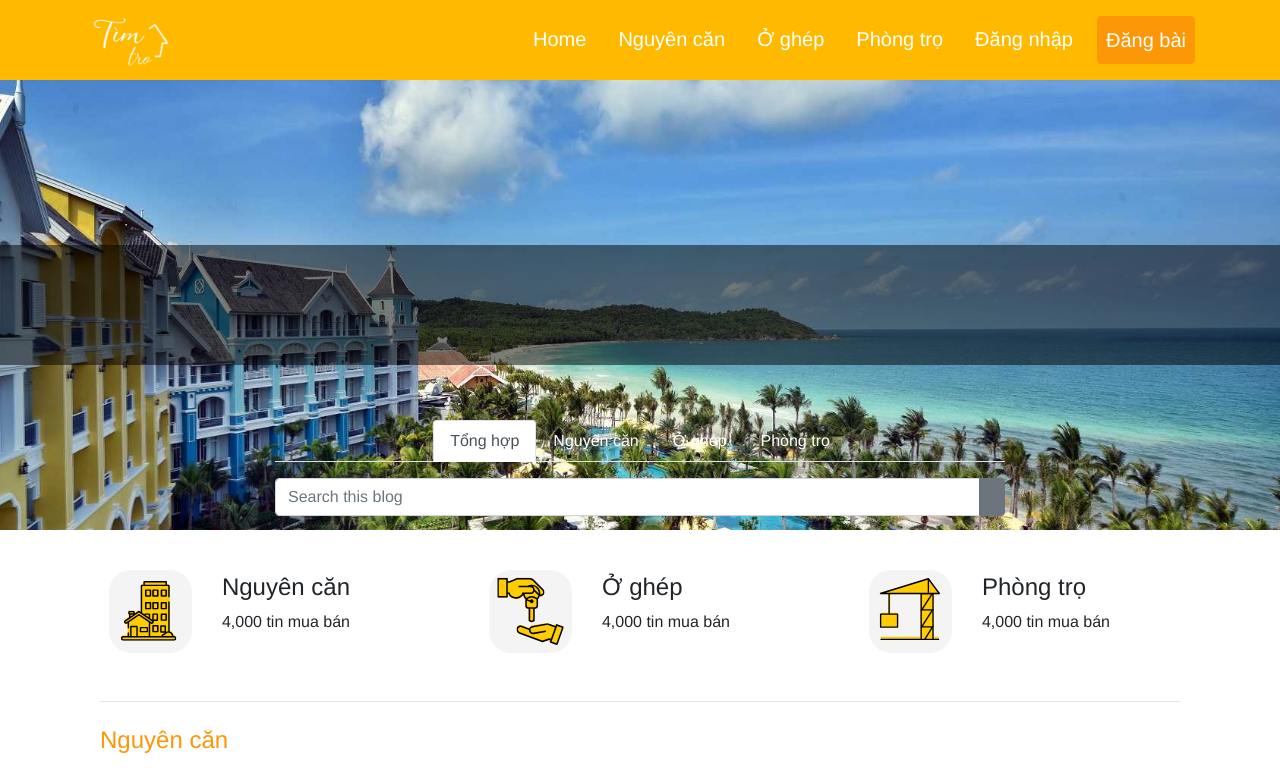
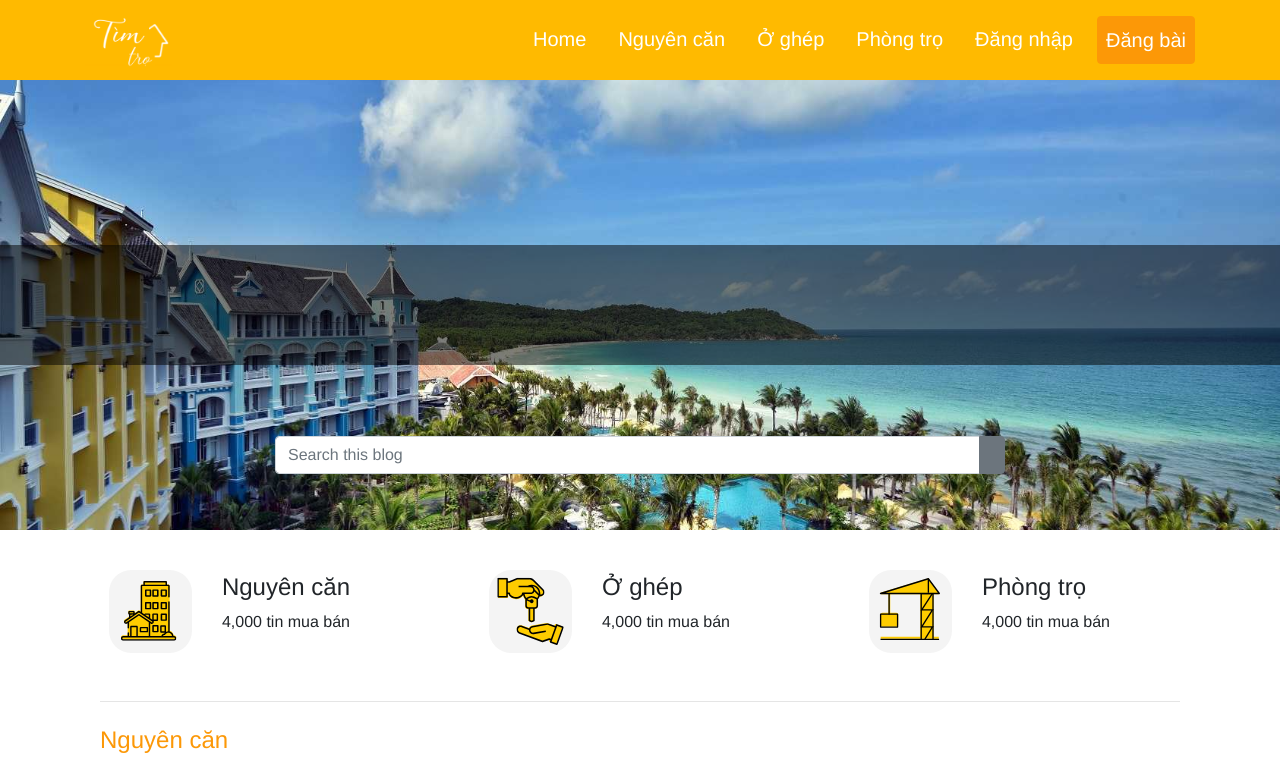
Before and after one commit to tamsalanghae/rento, a Vue app: page /home in a window 1280 px wide. Shown: the top 770 px of the page. Built offline with nearby package versions, Linux system fonts and the light colour scheme.

Commit message:
page router

```diff
--- a/src/components/Home.vue
+++ b/src/router/views/Home.vue
@@ -4,7 +4,7 @@
       <nav class="navbar navbar-expand-lg navbar-dark">
         <div class="container">
           <div class="d-flex justify-content-start">
-            <a class="navbar-brand" href="">
+            <a class="navbar-brand" href="Home">
               <img src="@/assets/img/logo.png" class="w-40">
 
             </a>
@@ -13,22 +13,22 @@
             <div class="collapse navbar-collapse" id="navb">
               <ul class="navbar-nav mr-auto">
                 <li class="nav-item mr-3">
-                  <a href="#" class="nav-link text-white fs-20"><i class="fas fa-home"></i> Home</a>
+                  <a href="Home" class="nav-link text-white fs-20"><i class="fas fa-home"></i> Home</a>
                 </li>
                 <li class="nav-item mr-3">
-                  <a href="#" class="nav-link text-white fs-20">Nguyên căn</a>
+                  <a href="RentoList" class="nav-link text-white fs-20">Nguyên căn</a>
                 </li>
                 <li class="nav-item mr-3">
-                  <a href="#" class="nav-link text-white fs-20">Ở ghép</a>
+                  <a href="RentoList" class="nav-link text-white fs-20">Ở ghép</a>
                 </li>
                 <li class="nav-item mr-3">
-                  <a href="#" class="nav-link text-white fs-20">Phòng trọ</a>
+                  <a href="RentoList" class="nav-link text-white fs-20">Phòng trọ</a>
                 </li>
                 <li class="nav-item mr-3">
-                  <a href="" class="nav-link text-white fs-20"><i class="fas fa-user-circle"></i> Đăng nhập</a>
+                  <a href="Login" class="nav-link text-white fs-20"><i class="fas fa-user-circle"></i> Đăng nhập</a>
                 </li>
                 <li class="nav-item">
-                  <a href="#" class="nav-link text-white fs-20 btn btn-post"><i class="fas fa-edit"></i> Đăng bài</a>
+                  <a href="Post" class="nav-link text-white fs-20 btn btn-post"><i class="fas fa-edit"></i> Đăng bài</a>
                 </li>
               </ul>
             </div>
@@ -45,20 +45,6 @@
           <div class="col-2"></div>
           <div class="col-8">
             <div class="box-search">
-              <nav class="text-center">
-                <div class="nav nav-tabs d-flex justify-content-center" id="nav-tab" role="tablist">
-                  <a class="nav-item nav-link active text-white" id="nav-all-tab" data-toggle="tab"
-                     href="#nav-home" role="tab" aria-controls="nav-home" aria-selected="true">Tổng hợp</a>
-                  <a class="nav-item nav-link text-white" id="nav-home-tab" data-toggle="tab" href="#nav-home"
-                     role="tab" aria-controls="nav-home" aria-selected="true">Nguyên căn</a>
-                  <a class="nav-item nav-link text-white" id="nav-profile-tab" data-toggle="tab"
-                     href="#nav-profile" role="tab" aria-controls="nav-profile" aria-selected="false">Ở
-                    ghép</a>
-                  <a class="nav-item nav-link text-white" id="nav-contact-tab" data-toggle="tab"
-                     href="#nav-contact" role="tab" aria-controls="nav-contact" aria-selected="false">Phòng
-                    trọ</a>
-                </div>
-              </nav>
               <div class="tab-content mt-3" id="nav-tabContent">
                 <div class="tab-pane fade show active" id="nav-all" role="tabpanel"
                      aria-labelledby="nav-all-tab">
@@ -165,7 +151,7 @@
         <div class="zone-1 mt-3">
           <div class="container my-4">
             <hr class="my-4">
-            <a href="#"><h4 class="mb-3 text-main-orange">Nguyên căn</h4></a>
+            <a href="RentoList"><h4 class="mb-3 text-main-orange">Nguyên căn</h4></a>
             <!--Carousel Wrapper-->
             <div id="multi-item-example-1" class="carousel slide carousel-multi-item" data-ride="carousel">
 
@@ -337,7 +323,7 @@
           </div>
           <div class="container my-4 mt-3">
             <hr class="my-4">
-            <a href="#"><h4 class="mb-3 text-main-orange">Ở ghép</h4></a>
+            <a href="RentoList"><h4 class="mb-3 text-main-orange">Ở ghép</h4></a>
             <!--Carousel Wrapper-->
             <div id="multi-item-example-2" class="carousel slide carousel-multi-item" data-ride="carousel">
 
@@ -509,7 +495,7 @@
           </div>
           <div class="container my-4 mt-3">
             <hr class="my-4">
-            <a href="#"><h4 class="mb-3 text-main-orange">Phòng trọ</h4></a>
+            <a href="RentoList"><h4 class="mb-3 text-main-orange">Phòng trọ</h4></a>
             <!--Carousel Wrapper-->
             <div id="multi-item-example-3" class="carousel slide carousel-multi-item" data-ride="carousel">
 
--- a/src/router/views/Login.vue
+++ b/src/router/views/Login.vue
@@ -16,7 +16,7 @@
             <i class="fa fa-lock"></i>
             <input type="password" placeholder="Password" name="" value="">
           </div>
-          <input class="btn" type="button" name="" value="Sign in" onclick="">
+          <a href="Home"><input class="btn" type="button" name="" value="Sign in" onclick=""></a>
         </div>
       </b-card-body>
     </b-card>
--- a/src/components/Post.vue
+++ b/src/router/views/Post.vue
@@ -6,7 +6,7 @@
 
 
             <div class="d-flex justify-content-start">
-                <a class="navbar-brand" href="">
+                <a class="navbar-brand" href="Home">
                     <img src="@/assets/img/logo.png" class="w-40">
                 </a>
             </div>
@@ -14,22 +14,22 @@
                 <div class="collapse navbar-collapse" id="navb">
                     <ul class="navbar-nav mr-auto">
                         <li class="nav-item mr-3">
-                            <a href="#" class="nav-link text-white fs-20"><i class="fas fa-home"></i> Home</a>
+                            <a href="Home" class="nav-link text-white fs-20"><i class="fas fa-home"></i> Home</a>
                         </li>
                         <li class="nav-item mr-3">
-                            <a href="#" class="nav-link text-white fs-20">Nguyên căn</a>
+                            <a href="RentoList" class="nav-link text-white fs-20">Nguyên căn</a>
                         </li>
                         <li class="nav-item mr-3">
-                            <a href="#" class="nav-link text-white fs-20">Ở ghép</a>
+                            <a href="RentoList" class="nav-link text-white fs-20">Ở ghép</a>
                         </li>
                         <li class="nav-item mr-3">
-                            <a href="#" class="nav-link text-white fs-20">Phòng trọ</a>
+                            <a href="RentoList" class="nav-link text-white fs-20">Phòng trọ</a>
                         </li>
                         <li class="nav-item mr-3">
-                            <a href="#" class="nav-link text-white fs-20"><i class="fas fa-user-circle"></i> Đăng nhập</a>
+                            <a href="Login" class="nav-link text-white fs-20"><i class="fas fa-user-circle"></i> Đăng nhập</a>
                         </li>
                         <li class="nav-item">
-                            <a href="input.html" class="nav-link text-white fs-20 btn btn-post"><i class="fas fa-edit"></i> Đăng bài</a>
+                            <a href="Post" class="nav-link text-white fs-20 btn btn-post"><i class="fas fa-edit"></i> Đăng bài</a>
                         </li>
                     </ul>
                 </div>
--- a/src/components/RentoDetail.vue
+++ b/src/router/views/RentoDetail.vue
@@ -4,7 +4,7 @@
     <nav class="navbar navbar-expand-lg navbar-dark">
         <div class="container">
             <div class="d-flex justify-content-start">
-                <a class="navbar-brand" href="">
+                <a class="navbar-brand" href="Home">
                     <img src="@/assets/img/logo.png" class="w-40">
                 </a>
             </div>
@@ -12,23 +12,23 @@
                 <div class="collapse navbar-collapse" id="navb">
                     <ul class="navbar-nav mr-auto">
                         <li class="nav-item mr-3">
-                            <a href="#" class="nav-link text-white fs-20"><i class="fas fa-home"></i> Home</a>
+                            <a href="Home" class="nav-link text-white fs-20"><i class="fas fa-home"></i> Home</a>
                         </li>
                         <li class="nav-item mr-3">
-                            <a href="#" class="nav-link text-white fs-20">Nguyên căn</a>
+                            <a href="RentoList" class="nav-link text-white fs-20">Nguyên căn</a>
                         </li>
                         <li class="nav-item mr-3">
-                            <a href="#" class="nav-link text-white fs-20">Ở ghép</a>
+                            <a href="RentoList" class="nav-link text-white fs-20">Ở ghép</a>
                         </li>
                         <li class="nav-item mr-3">
-                            <a href="#" class="nav-link text-white fs-20">Phòng trọ</a>
+                            <a href="RentoList" class="nav-link text-white fs-20">Phòng trọ</a>
                         </li>
                         <li class="nav-item mr-3">
-                            <a href="#" class="nav-link text-white fs-20"><i class="fas fa-user-circle"></i> Đăng
+                            <a href="Login" class="nav-link text-white fs-20"><i class="fas fa-user-circle"></i> Đăng
                                 nhập</a>
                         </li>
                         <li class="nav-item">
-                            <a href="input.html" class="nav-link text-white fs-20 btn btn-post"><i
+                            <a href="Post" class="nav-link text-white fs-20 btn btn-post"><i
                                     class="fas fa-edit"></i> Đăng bài</a>
                         </li>
                     </ul>
--- a/src/components/RentoList.vue
+++ b/src/router/views/RentoList.vue
@@ -4,7 +4,7 @@
     <nav class="navbar navbar-expand-lg navbar-dark">
         <div class="container">
             <div class="d-flex justify-content-start">
-                <a class="navbar-brand" href="">
+                <a class="navbar-brand" href="Home">
                     <img src="@/assets/img/logo.png" class="w-40">
                 </a>
             </div>
@@ -12,22 +12,22 @@
                 <div class="collapse navbar-collapse" id="navb">
                     <ul class="navbar-nav mr-auto">
                         <li class="nav-item mr-3">
-                            <a href="#" class="nav-link text-white fs-20"><i class="fas fa-home"></i> Home</a>
+                            <a href="Home" class="nav-link text-white fs-20"><i class="fas fa-home"></i> Home</a>
                         </li>
                         <li class="nav-item mr-3">
-                            <a href="#" class="nav-link text-white fs-20">Nguyên căn</a>
+                            <a href="RentoList" class="nav-link text-white fs-20">Nguyên căn</a>
                         </li>
                         <li class="nav-item mr-3">
-                            <a href="#" class="nav-link text-white fs-20">Ở ghép</a>
+                            <a href="RentoList" class="nav-link text-white fs-20">Ở ghép</a>
                         </li>
                         <li class="nav-item mr-3">
-                            <a href="#" class="nav-link text-white fs-20">Phòng trọ</a>
+                            <a href="RentoList" class="nav-link text-white fs-20">Phòng trọ</a>
                         </li>
                         <li class="nav-item mr-3">
-                            <a href="#" class="nav-link text-white fs-20"><i class="fas fa-user-circle"></i> Đăng nhập</a>
+                            <a href="Login" class="nav-link text-white fs-20"><i class="fas fa-user-circle"></i> Đăng nhập</a>
                         </li>
                         <li class="nav-item">
-                            <a href="input.html" class="nav-link text-white fs-20 btn btn-post"><i class="fas fa-edit"></i> Đăng bài</a>
+                            <a href="Post" class="nav-link text-white fs-20 btn btn-post"><i class="fas fa-edit"></i> Đăng bài</a>
                         </li>
                     </ul>
                 </div>
```
Also changed, not shown: src/App.vue (+6 -5 lines), src/router/routes.js (+5 -5 lines).
